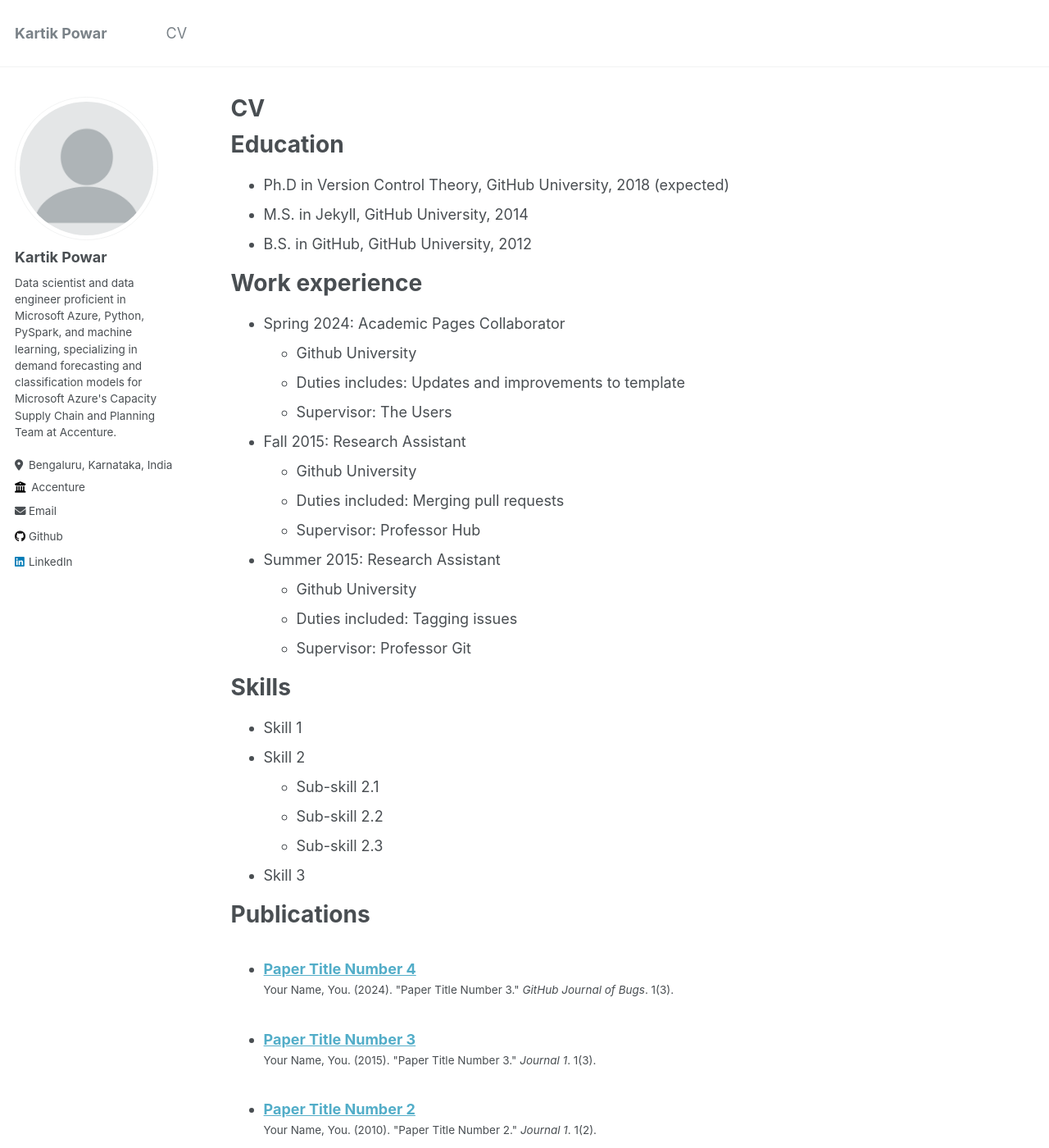
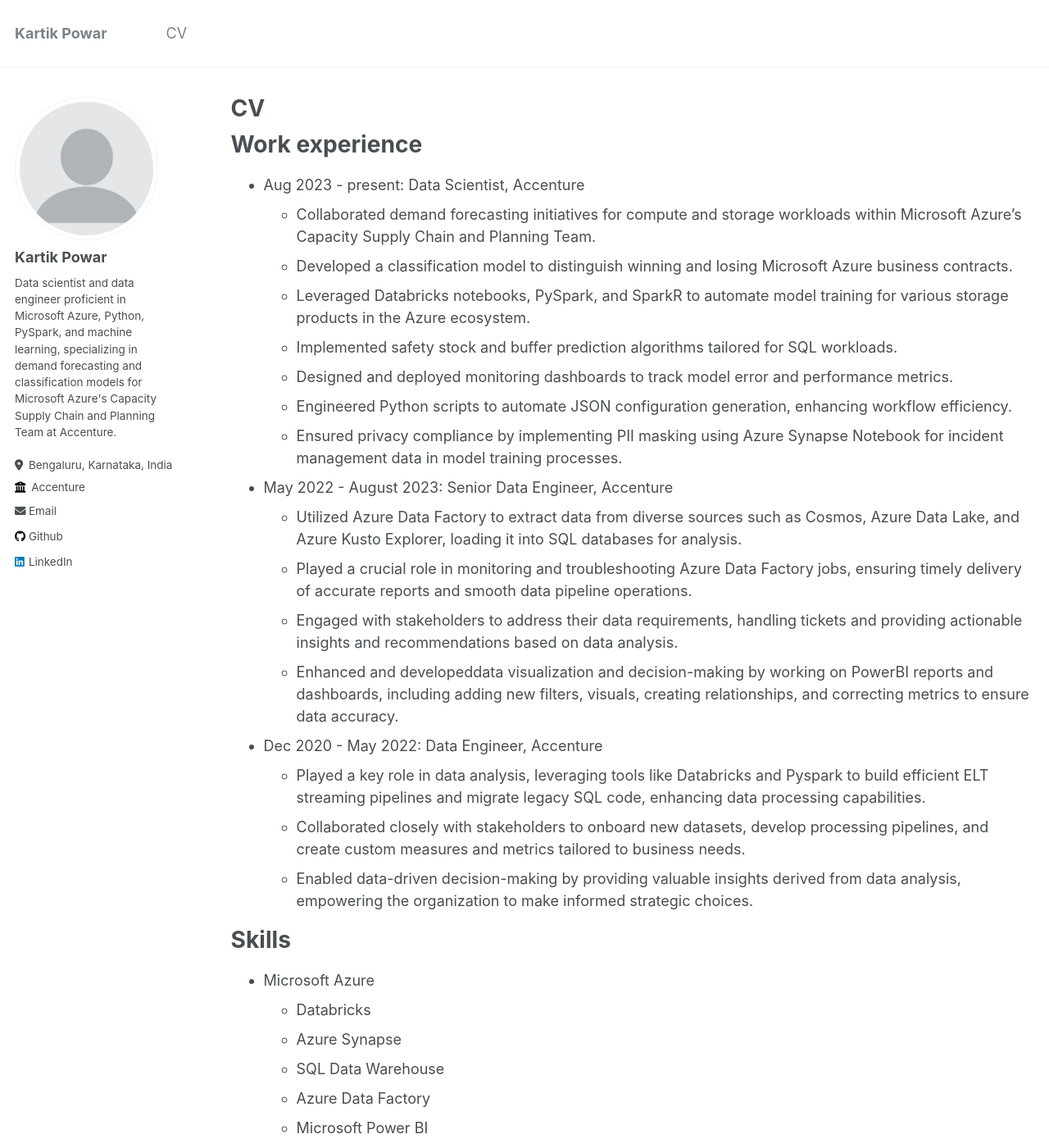
Before and after one commit to Rei-Moriaty/kartikpowar.github.io, a Jekyll site: the page built from _pages/cv.md, in a window 1280 px wide and 1400 px high. Shown: the whole window at 82% size. Built offline with Jekyll 4.4.1, drawn with Linux system fonts in a browser that asks for light colours; some of the changed text lies outside the part shown.

Commit message:
Update cv.md

```diff
--- a/_pages/cv.md
+++ b/_pages/cv.md
@@ -9,56 +9,59 @@ redirect_from:
 
 {% include base_path %}
 
-Education
-======
-* Ph.D in Version Control Theory, GitHub University, 2018 (expected)
-* M.S. in Jekyll, GitHub University, 2014
-* B.S. in GitHub, GitHub University, 2012
-
 Work experience
 ======
-* Spring 2024: Academic Pages Collaborator
-  * Github University
-  * Duties includes: Updates and improvements to template
-  * Supervisor: The Users
+* Aug 2023 - present: Data Scientist, Accenture
+  * Collaborated demand forecasting initiatives for compute and storage workloads within Microsoft Azure's
+Capacity Supply Chain and Planning Team.
+  * Developed a classification model to distinguish winning and losing Microsoft Azure business contracts.
+  * Leveraged Databricks notebooks, PySpark, and SparkR to automate model training for various storage
+products in the Azure ecosystem.
+  * Implemented safety stock and buffer prediction algorithms tailored for SQL workloads.
+  * Designed and deployed monitoring dashboards to track model error and performance metrics.
+  * Engineered Python scripts to automate JSON configuration generation, enhancing workflow efficiency.
+  * Ensured privacy compliance by implementing PII masking using Azure Synapse Notebook for incident
+management data in model training processes.
 
-* Fall 2015: Research Assistant
-  * Github University
-  * Duties included: Merging pull requests
-  * Supervisor: Professor Hub
 
-* Summer 2015: Research Assistant
-  * Github University
-  * Duties included: Tagging issues
-  * Supervisor: Professor Git
+* May 2022 - August 2023: Senior Data Engineer, Accenture
+  * Utilized Azure Data Factory to extract data from diverse sources such as Cosmos, Azure Data Lake, and Azure Kusto Explorer, loading it into SQL databases for analysis.
+  * Played a crucial role in monitoring and troubleshooting Azure Data Factory jobs, ensuring timely delivery of accurate reports and smooth data pipeline operations.
+  * Engaged with stakeholders to address their data requirements, handling tickets and providing actionable insights and recommendations based on data analysis.
+  * Enhanced and developeddata visualization and decision-making by working on PowerBI reports and
+dashboards, including adding new filters, visuals, creating relationships, and correcting metrics to ensure data accuracy.
+
+* Dec 2020 - May 2022: Data Engineer, Accenture
+  * Played a key role in data analysis, leveraging tools like Databricks and Pyspark to build efficient ELT streaming pipelines and migrate legacy SQL code, enhancing data processing capabilities.
+  * Collaborated closely with stakeholders to onboard new datasets, develop processing pipelines, and create custom measures and metrics tailored to business needs.
+  * Enabled data-driven decision-making by providing valuable insights derived from data analysis, empowering the organization to make informed strategic choices.
 
 Skills
 ======
-* Skill 1
-* Skill 2
-  * Sub-skill 2.1
-  * Sub-skill 2.2
-  * Sub-skill 2.3
-* Skill 3
+* Microsoft Azure
+  * Databricks
+  * Azure Synapse
+  * SQL Data Warehouse
+  * Azure Data Factory
+  * Microsoft Power BI
+* Python
+  * Tensorflow
+  * Pandas
+  * Numpy
+  * Matplotlib
+* Machine Learning
+  * Regression
+  * Classification
+  * Time Series Forecasting
+  * Natural Language Processing
+  * Deep Learning
+  * Neural Networks
+* Pyspark (Data Engineering)
+* Generative AI
+  * Langchain
+  * Open AI
 
-Publications
+
+Education
 ======
-  <ul>{% for post in site.publications reversed %}
-    {% include archive-single-cv.html %}
-  {% endfor %}</ul>
-
-Talks
-======
-  <ul>{% for post in site.talks reversed %}
-    {% include archive-single-talk-cv.html  %}
-  {% endfor %}</ul>
-
-Teaching
-======
-  <ul>{% for post in site.teaching reversed %}
-    {% include archive-single-cv.html %}
-  {% endfor %}</ul>
-
-Service and leadership
-======
-* Currently signed in to 43 different slack teams
+* B.E. in Compute Science and Engineering, PESIT, Bengaluru, 2020
```
